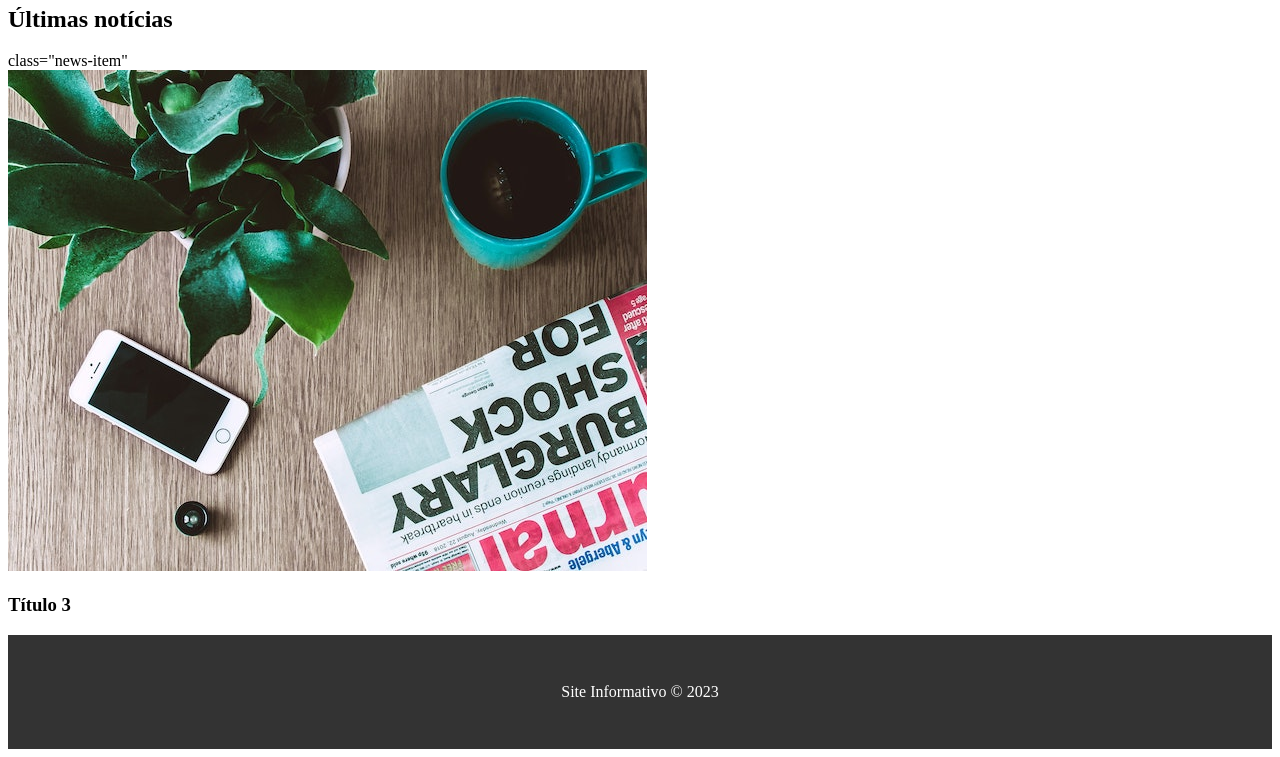
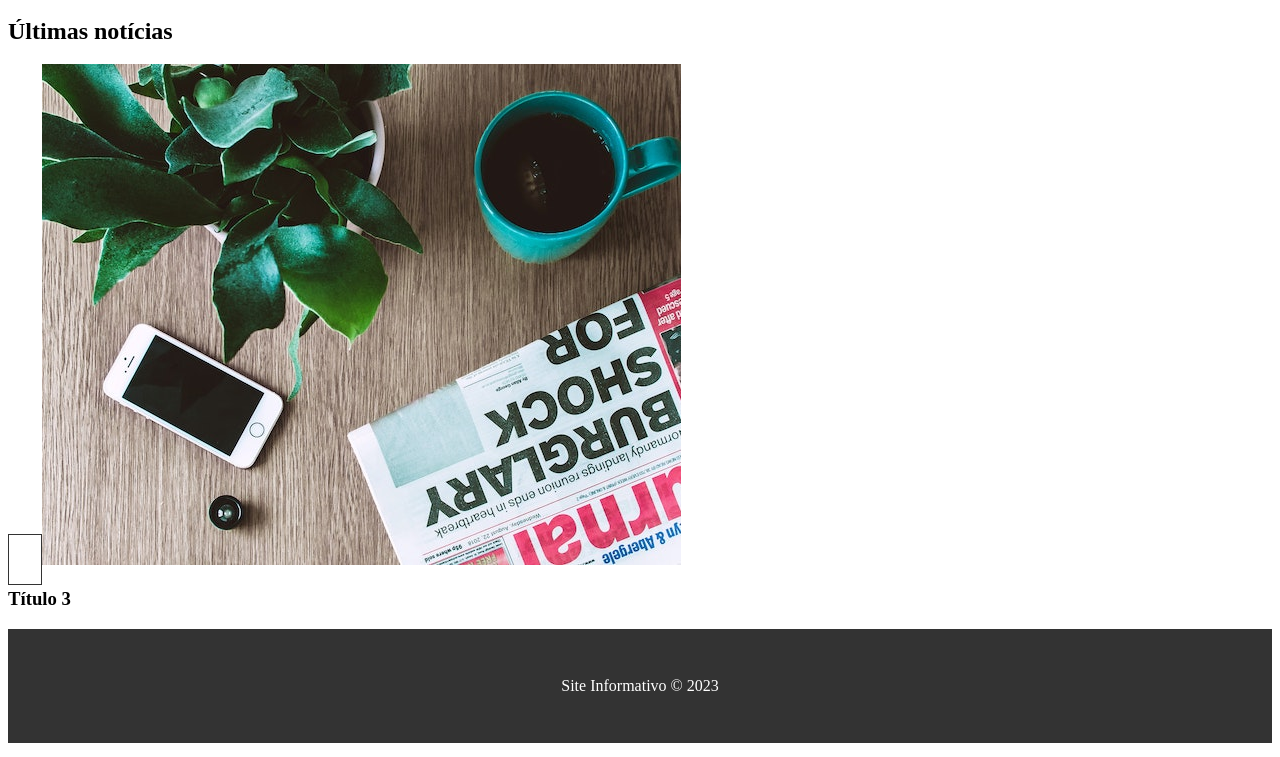
Before and after one commit to ErikaYuri/Projeto2, a plain HTML site: page index.html in a window 1280 px wide. Shown: the part 1680-2437 px from the top of the page. Drawn offline with Linux system fonts and the light colour scheme.

Commit message:
Correções linhas 30 e 53
Correções nas linhas 30 e 53.

```diff
--- a/index.html
+++ b/index.html
@@ -27,7 +27,7 @@
         </ul>
     </nav>
 </header>
-<main class=""></main><Container>
+<main class=""></main>
     <main>
     <section>
         <div><img src="noticia-1.jpg" alt=""></div>
@@ -50,7 +50,7 @@
 </section>
 </main>
 <h2>Últimas notícias</h2>
-<article>class="news-item"</article>
+<article class="news-item"></article>
 <img src="noticia-1.jpg" alt="Noticia 1">
 <h3>Título 3</h3>
 <footer>
--- a/style.css
+++ b/style.css
@@ -6,7 +6,11 @@ header{
     justify-content: space-between;
     align-items: center;
     padding: 10px 20px;
+
 }
+header {
+    border: 2px solid red;
+  }
 
 nav ul{
     display: flex;
@@ -36,6 +40,7 @@ width: 600px;
 display: inline;
 flex-direction: column;
 gap: 1rem;
+
 }
 
 .news-item img{
```
